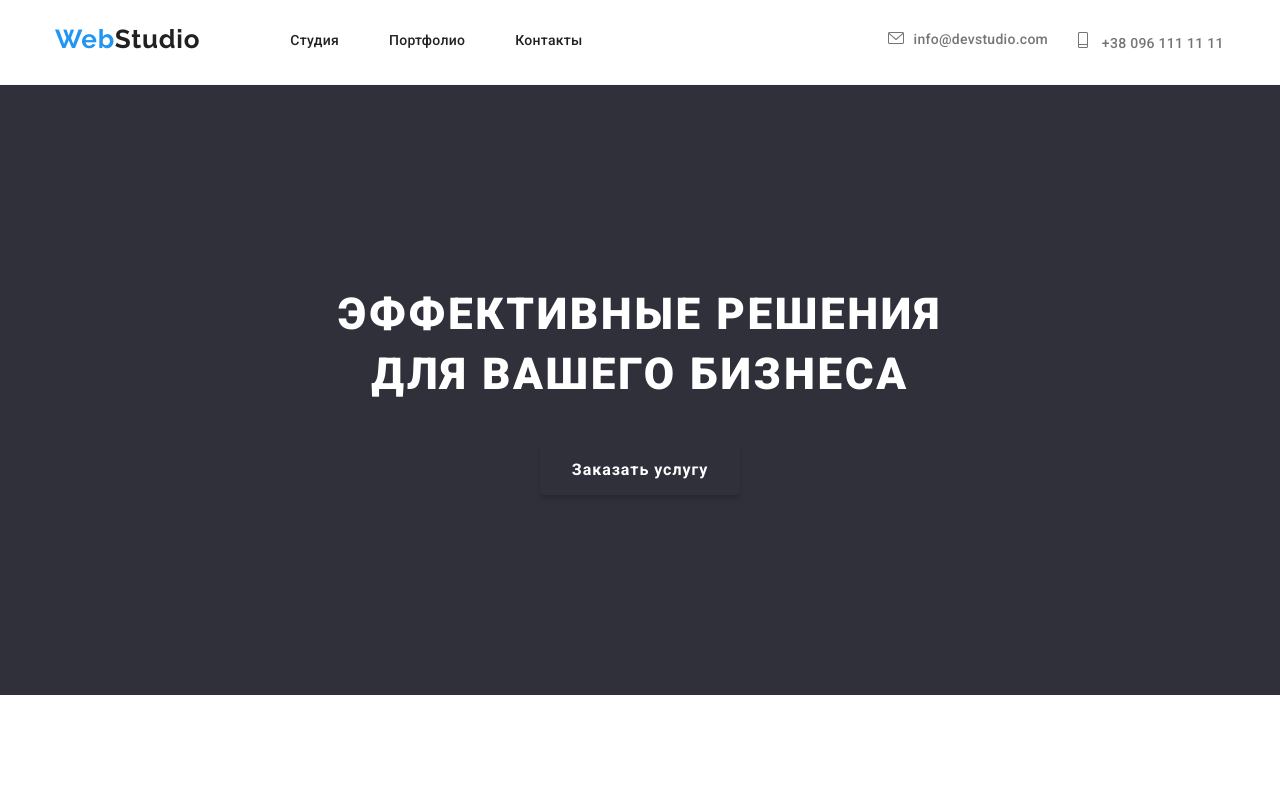
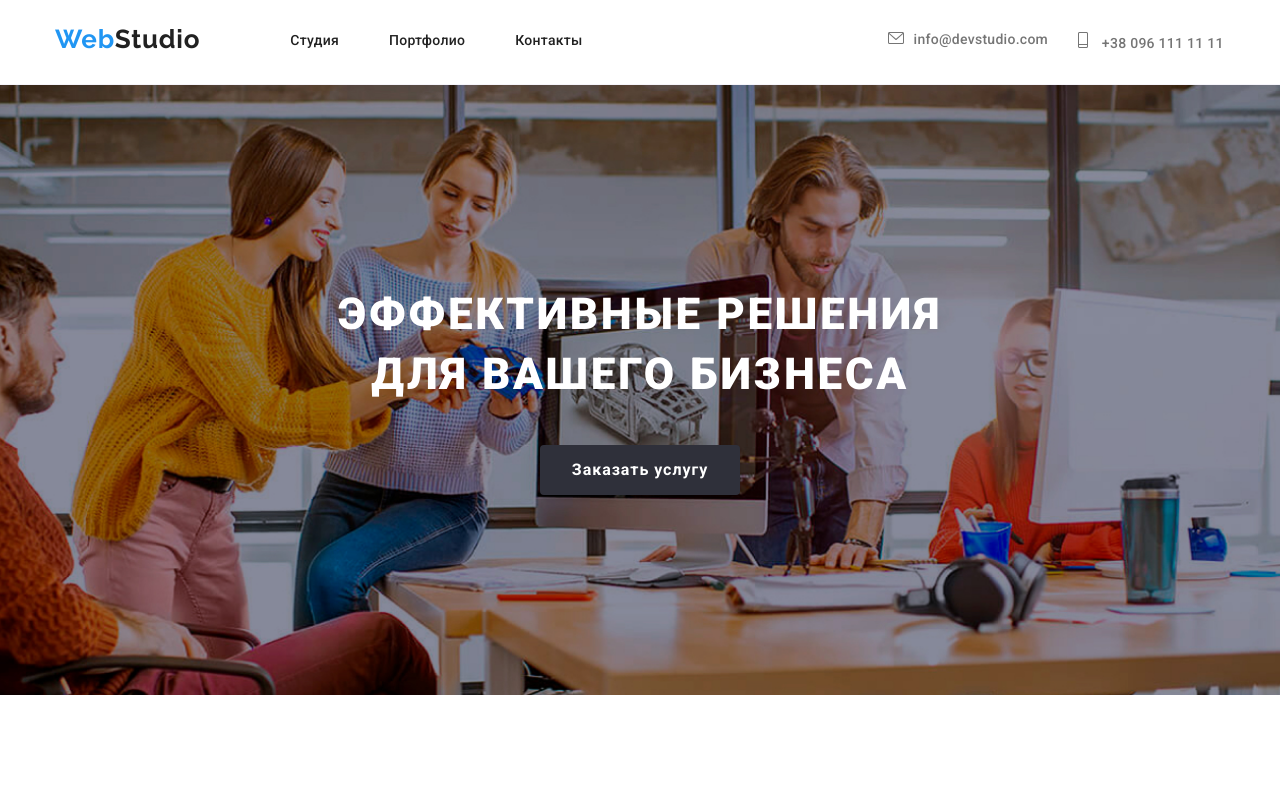
Before and after one commit to DimaKIL/goit-markup-hw-04, a plain HTML site: page index.html in a window 1280 px wide. Shown: the top 800 px of the page. Drawn offline with nearby package versions, Linux system fonts and the light colour scheme; the site is published under a folder, as on GitHub Pages, so addresses that start at the root find nothing.

Commit message:
ДЗ-4 demo

```diff
--- a/css/styles.css
+++ b/css/styles.css
@@ -119,7 +119,7 @@ margin-right: 10px;
   padding-bottom: 200px;
   background-color: var(--background-black);
   text-align: center;
-  background-image: url(/imeges/background.jpg);
+  background-image: url(../imeges/background.jpg);
   background-repeat: no-repeat;
   background-position: center;
   background-size: cover;
```
